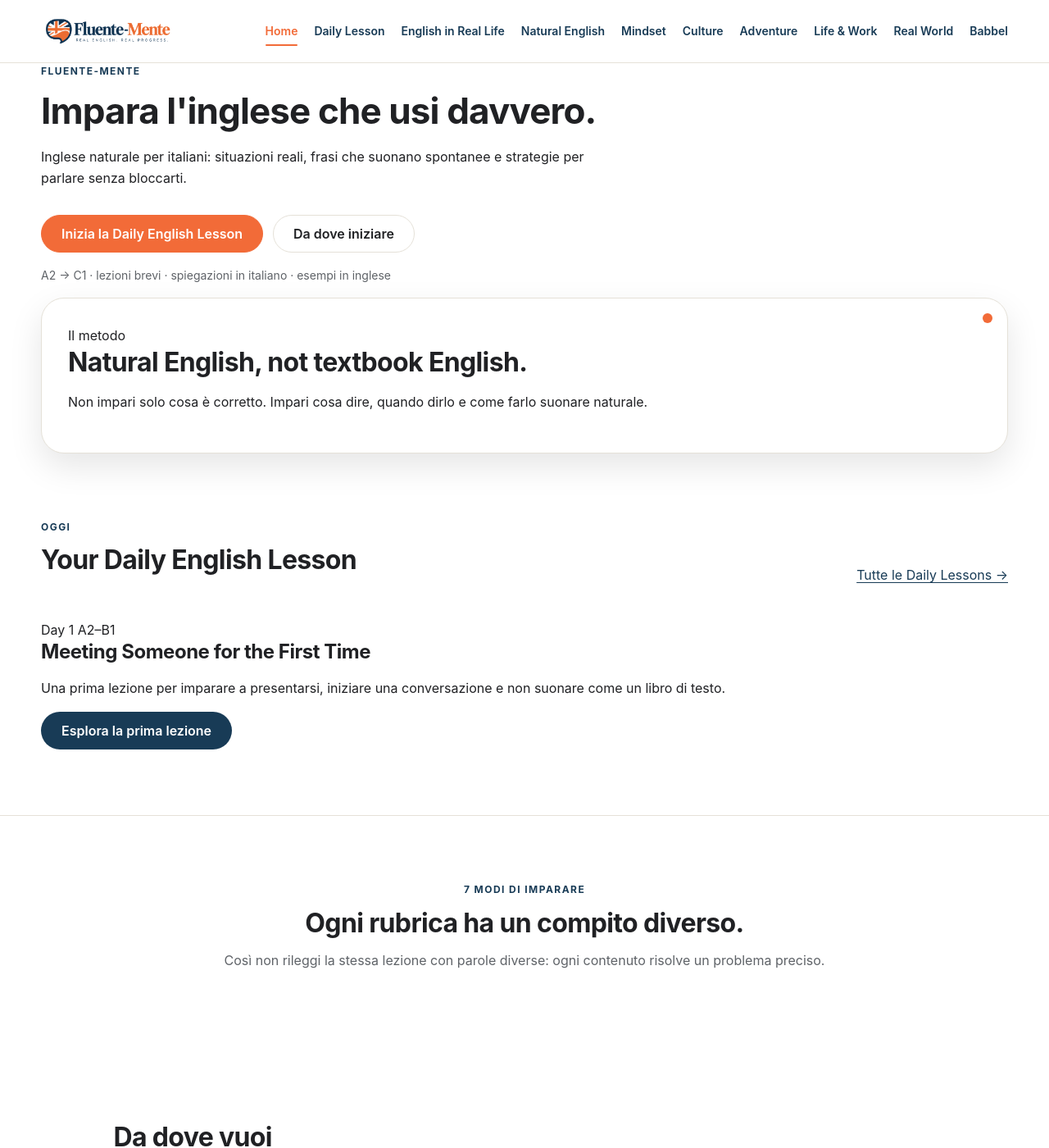
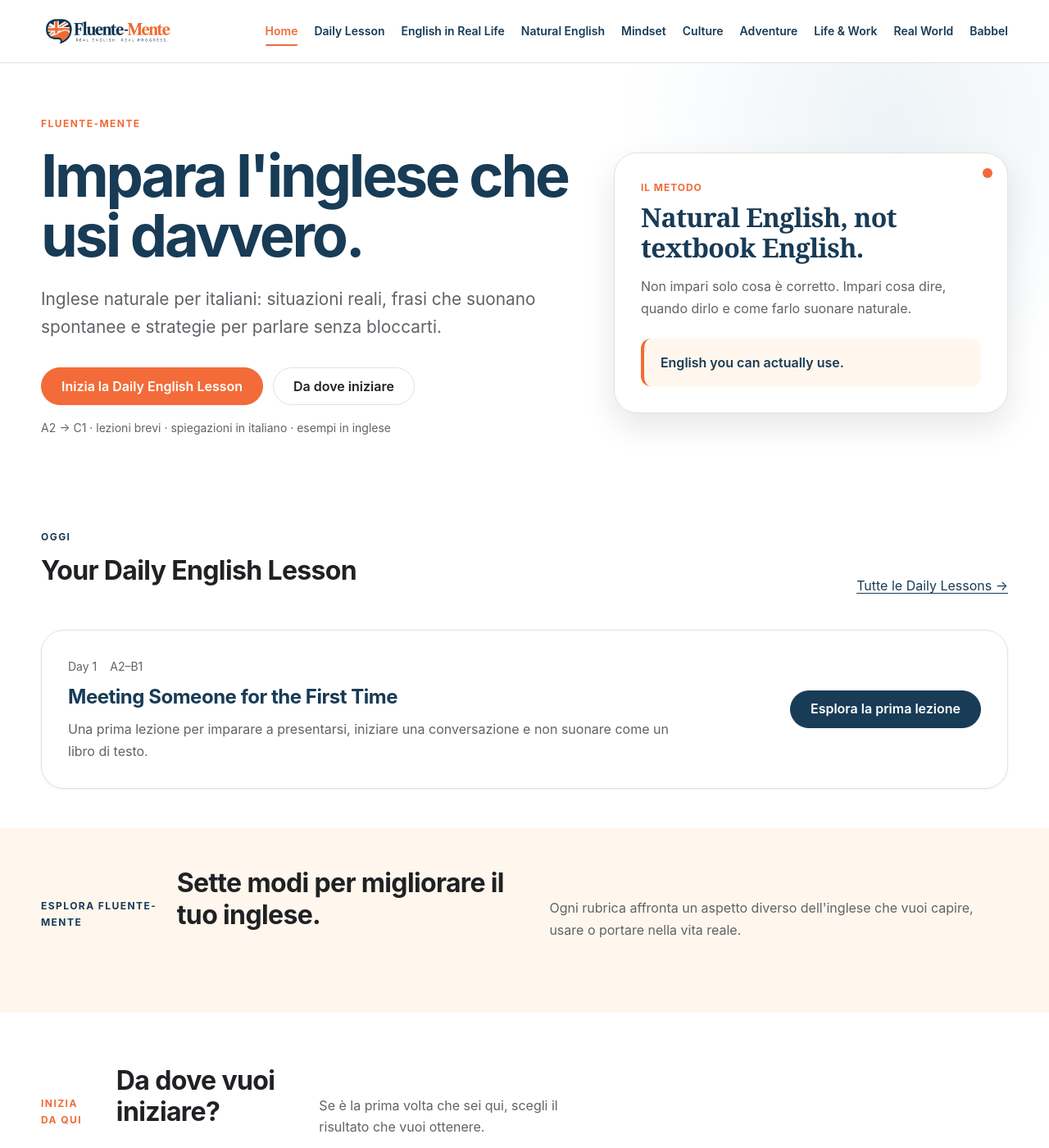
Before and after one commit to Nausica-20/Fluente-Mente, a Jekyll site: the page built from index.md, in a window 1280 px wide and 1400 px high. Shown: the whole window at 82% size. Built offline with Jekyll 4.4.1, drawn with Linux system fonts in a browser that asks for light colours; some of the changed text lies outside the part shown.

Commit message:
Update home.html

```diff
--- a/_layouts/home.html
+++ b/_layouts/home.html
@@ -1,49 +1,90 @@
 <!doctype html>
 <html lang="{{ page.lang | default: site.lang | default: 'it' }}">
+
 <head>
+
   <meta charset="utf-8">
-  <meta name="viewport" content="width=device-width, initial-scale=1">
-  <meta name="description" content="{{ page.description | default: site.description | escape }}">
 
-  <title>{{ page.title | default: site.title | escape }}</title>
+  <meta
+    name="viewport"
+    content="width=device-width, initial-scale=1"
+  >
+
+  <meta
+    name="description"
+    content="{{ page.description | default: site.description | escape }}"
+  >
+
+  <title>
+    {{ page.title | default: site.title | escape }}
+  </title>
 
   <link
     rel="canonical"
     href="{{ site.url }}{{ site.baseurl }}{{ page.url | replace:'index.html','' }}"
   >
 
-  <link rel="stylesheet" href="{{ '/assets/css/main.css' | relative_url }}">
+  <link
+    rel="stylesheet"
+    href="{{ '/assets/css/main.css' | relative_url }}"
+  >
 
   {% if site.plugins contains 'jekyll-seo-tag' %}
     {% seo %}
   {% endif %}
+
 </head>
+
 
 <body class="page page-home">
 
-  <a class="skip-link" href="#main-content">Vai al contenuto</a>
+  <!-- Skip link -->
+
+  <a
+    class="skip-link"
+    href="#main-content"
+  >
+    Vai al contenuto
+  </a>
+
+
+  <!-- =====================================================
+       HEADER
+       ===================================================== -->
 
   {% include header.html %}
 
+
   <main id="main-content">
+
 
     <!-- =====================================================
          HERO
          ===================================================== -->
-    <section class="hero hero-home">
-      <div class="container hero-inner">
+
+    <section class="home-hero">
+
+      <div class="container hero-grid">
 
         <div class="hero-copy">
-          <p class="eyebrow">FLUENTE-MENTE</p>
 
-          <h1>Impara l'inglese che usi davvero.</h1>
-
-          <p class="hero-lead">
-            Inglese naturale per italiani: situazioni reali, frasi che suonano spontanee
-            e strategie per parlare senza bloccarti.
+          <p class="eyebrow hero-eyebrow">
+            FLUENTE-MENTE
           </p>
 
+          <h1 class="hero-title">
+            Impara l'inglese che usi davvero.
+          </h1>
+
+          <p class="hero-subtitle">
+            Inglese naturale per italiani: situazioni reali,
+            frasi che suonano spontanee e strategie per parlare
+            senza bloccarti.
+          </p>
+
+
           <div class="hero-actions">
+
             <a
               class="button button-primary"
               href="{{ '/daily/' | relative_url }}"
@@ -57,42 +98,78 @@
             >
               Da dove iniziare
             </a>
+
           </div>
 
+
           <p class="hero-note">
-            A2 → C1 · lezioni brevi · spiegazioni in italiano · esempi in inglese
+            A2 → C1 · lezioni brevi · spiegazioni in italiano ·
+            esempi in inglese
           </p>
+
         </div>
+
+
+        <!-- Hero visual -->
+
+        <div class="hero-visual">
 
           <div
             class="hero-card"
             aria-label="Il metodo Fluente-Mente"
           >
-          <span class="hero-card-label">Il metodo</span>
 
-          <h2>Natural English, not textbook English.</h2>
+            <p class="hero-card-kicker">
+              IL METODO
+            </p>
 
-          <p>
+            <h2 class="hero-card-title">
+              Natural English,
+              not textbook English.
+            </h2>
+
+            <p class="hero-card-copy">
               Non impari solo cosa è corretto.
-            Impari cosa dire, quando dirlo e come farlo suonare naturale.
+              Impari cosa dire, quando dirlo e come farlo
+              suonare naturale.
             </p>
+
+            <div class="hero-card-phrase">
+              English you can actually use.
             </div>
 
           </div>
+
+        </div>
+
+      </div>
+
     </section>
+
 
 
     <!-- =====================================================
          TODAY'S LESSON
          ===================================================== -->
-    <section class="section section-featured">
+
+    <section class="home-daily">
+
       <div class="container">
 
         <div class="section-heading">
+
           <div>
-            <p class="eyebrow">OGGI</p>
-            <h2>Your Daily English Lesson</h2>
+
+            <p class="eyebrow">
+              OGGI
+            </p>
+
+            <h2>
+              Your Daily English Lesson
+            </h2>
+
           </div>
+
 
           <a
             class="text-link"
@@ -100,33 +177,52 @@
           >
             Tutte le Daily Lessons →
           </a>
+
         </div>
+
 
         {% assign latest_article = site.articles | sort: 'day' | last %}
 
+
         {% if latest_article %}
 
-          <article class="featured-lesson-card">
+          <article class="daily-card">
 
-            <div class="featured-lesson-meta">
+            <div class="daily-card-content">
+
+              <div class="daily-meta">
+
                 <span>
-                {{ latest_article.rubric | default: 'English in Real Life' }}
+                  {{ latest_article.rubric
+                    | default: 'English in Real Life'
+                  }}
                 </span>
 
                 {% if latest_article.level %}
-                <span>{{ latest_article.level }}</span>
+
+                  <span>
+                    {{ latest_article.level }}
+                  </span>
+
                 {% endif %}
+
               </div>
 
-            <h3>
-              <a href="{{ latest_article.url | relative_url }}">
+
+              <h3 class="daily-title">
+
+                <a
+                  href="{{ latest_article.url | relative_url }}"
+                >
                   {{ latest_article.title }}
                 </a>
+
               </h3>
+
 
               {% if latest_article.excerpt %}
 
-              <p>
+                <p class="daily-description">
                   {{ latest_article.excerpt
                     | strip_html
                     | truncate: 220
@@ -135,12 +231,17 @@
 
               {% else %}
 
-              <p>
+                <p class="daily-description">
                   Una micro-lezione per imparare inglese utile,
                   naturale e immediatamente spendibile.
                 </p>
 
               {% endif %}
+
+            </div>
+
+
+            <div class="daily-card-action">
 
               <a
                 class="button button-primary"
@@ -149,23 +250,45 @@
                 Leggi la lezione
               </a>
 
+            </div>
+
           </article>
+
 
         {% else %}
 
-          <article class="featured-lesson-card featured-lesson-placeholder">
+          <article class="daily-card">
 
-            <div class="featured-lesson-meta">
-              <span>Day 1</span>
-              <span>A2–B1</span>
+            <div class="daily-card-content">
+
+              <div class="daily-meta">
+
+                <span>
+                  Day 1
+                </span>
+
+                <span>
+                  A2–B1
+                </span>
+
               </div>
 
-            <h3>Meeting Someone for the First Time</h3>
 
-            <p>
+              <h3 class="daily-title">
+                Meeting Someone for the First Time
+              </h3>
+
+
+              <p class="daily-description">
                 Una prima lezione per imparare a presentarsi,
-              iniziare una conversazione e non suonare come un libro di testo.
+                iniziare una conversazione e non suonare
+                come un libro di testo.
               </p>
+
+            </div>
+
+
+            <div class="daily-card-action">
 
               <a
                 class="button button-primary"
@@ -174,66 +297,104 @@
                 Esplora la prima lezione
               </a>
 
+            </div>
+
           </article>
 
         {% endif %}
 
       </div>
+
     </section>
+
 
 
     <!-- =====================================================
          SEVEN RUBRICS
          ===================================================== -->
-    <section class="section section-rubrics">
+
+    <section class="home-rubrics">
+
       <div class="container">
 
-        <div class="section-heading section-heading-centered">
-          <p class="eyebrow">7 MODI DI IMPARARE</p>
 
-          <h2>Ogni rubrica ha un compito diverso.</h2>
+        <header class="section-heading rubrics-heading">
+
+          <p class="eyebrow">
+            ESPLORA FLUENTE-MENTE
+          </p>
+
+          <h2>
+            Sette modi per migliorare il tuo inglese.
+          </h2>
 
           <p>
-            Così non rileggi la stessa lezione con parole diverse:
-            ogni contenuto risolve un problema preciso.
+            Ogni rubrica affronta un aspetto diverso
+            dell'inglese che vuoi capire, usare
+            o portare nella vita reale.
           </p>
-        </div>
+
+        </header>
+
 
         <div class="rubrics-grid">
 
           {% assign rubric_list = site.data.rubrics.rubrics %}
 
+
           {% for rubric in rubric_list %}
 
-            <article class="rubric-card rubric-{{ rubric.slug }}">
+            <article
+              class="rubric-card rubric-{{ rubric.slug }}"
+            >
 
-              <div class="rubric-card-number">
+
+              <div class="rubric-card-top">
+
+                <span class="rubric-number">
+
                   {{ rubric.number
                     | prepend: '0'
                     | slice: -2, 2
                   }}
+
+                </span>
+
+
+                <span class="rubric-label">
+                  RUBRICA {{ rubric.number }}
+                </span>
+
               </div>
+
 
               <div class="rubric-card-content">
 
-                <h3>
-                  <a href="{{ rubric.default_pillar | relative_url }}">
+                <h3 class="rubric-title">
+
+                  <a
+                    href="{{ rubric.default_pillar | relative_url }}"
+                  >
                     {{ rubric.name }}
                   </a>
+
                 </h3>
 
-                <p>
+
+                <p class="rubric-description">
                   {{ rubric.description_it }}
                 </p>
 
+              </div>
+
+
               <a
-                  class="text-link rubric-link"
+                class="rubric-link"
                 href="{{ rubric.default_pillar | relative_url }}"
               >
                 Esplora la rubrica →
               </a>
 
-              </div>
 
             </article>
 
@@ -242,30 +403,43 @@
         </div>
 
       </div>
+
     </section>
+
 
 
     <!-- =====================================================
          START HERE
          ===================================================== -->
+
     <section class="section-start">
 
       <div class="container">
 
+
         <header class="section-heading section-heading-start">
-      <p class="eyebrow">INIZIA DA QUI</p>
 
-      <h2>Da dove vuoi iniziare?</h2>
+          <p class="eyebrow">
+            INIZIA DA QUI
+          </p>
+
+          <h2>
+            Da dove vuoi iniziare?
+          </h2>
 
           <p>
-        Scegli ciò che vuoi migliorare e trova il percorso giusto
-        per il tuo inglese.
+            Se è la prima volta che sei qui,
+            scegli il risultato che vuoi ottenere.
           </p>
+
         </header>
+
 
         <div class="start-grid">
 
-      <!-- Card 01 -->
+
+          <!-- 01 -->
+
           <article class="start-card start-card-primary">
 
             <div class="start-card-number">
@@ -361,66 +556,107 @@
     </section>
 
 
+
     <!-- =====================================================
          WHY FLUENTE-MENTE
          ===================================================== -->
-    <section class="section section-method">
-      <div class="container method-grid">
 
-        <div>
-          <p class="eyebrow">PERCHÉ FLUENTE-MENTE</p>
+    <section class="home-method">
+
+      <div class="container">
+
+
+        <div class="section-heading">
+
+          <p class="eyebrow">
+            PERCHÉ FLUENTE-MENTE
+          </p>
 
           <h2>
-            Non devi conoscere tutto per riuscire a comunicare.
+            Non devi conoscere tutto
+            per riuscire a comunicare.
           </h2>
+
         </div>
 
-        <div class="method-points">
 
-          <div class="method-point">
-            <strong>Situazioni reali</strong>
+        <div class="method-grid">
 
-            <p>
+
+          <article class="method-card">
+
+            <p class="method-card-number">
+              01
+            </p>
+
+            <h3 class="method-card-title">
+              Situazioni reali
+            </h3>
+
+            <p class="method-card-copy">
               Impari partendo da quello che succede,
               non da una lista astratta di regole.
             </p>
-          </div>
+
+          </article>
 
 
-          <div class="method-point">
-            <strong>English naturale</strong>
+          <article class="method-card">
 
-            <p>
-              Scopri alternative più spontanee a tante frasi
-              corrette ma poco usate.
+            <p class="method-card-number">
+              02
             </p>
-          </div>
+
+            <h3 class="method-card-title">
+              English naturale
+            </h3>
+
+            <p class="method-card-copy">
+              Scopri alternative più spontanee
+              a tante frasi corrette ma poco usate.
+            </p>
+
+          </article>
 
 
-          <div class="method-point">
-            <strong>Spiegazioni in italiano</strong>
+          <article class="method-card">
 
-            <p>
+            <p class="method-card-number">
+              03
+            </p>
+
+            <h3 class="method-card-title">
+              Spiegazioni in italiano
+            </h3>
+
+            <p class="method-card-copy">
               Capisci il perché in italiano,
               poi vedi e usi l'inglese nel suo contesto.
             </p>
+
+          </article>
+
+
         </div>
 
       </div>
 
-      </div>
     </section>
+
 
 
     <!-- =====================================================
          BABBEL
          ===================================================== -->
+
     {% if site.babbel.enabled %}
 
-    <section class="section section-babbel">
+      <section class="home-babbel">
+
         <div class="container">
 
           <div class="babbel-home-card">
+
 
             <div class="babbel-home-copy">
 
@@ -428,14 +664,18 @@
                 PER CONTINUARE A ESERCITARTI
               </p>
 
-            <h2>
+              <h2 class="babbel-home-title">
                 Hai bisogno di una pratica più strutturata?
               </h2>
 
               <p>
                 Fluente-Mente ti aiuta a capire l'inglese reale.
-              Babbel può affiancarti con un percorso più strutturato e progressivo.
+                Babbel può affiancarti con un percorso più
+                strutturato e progressivo.
               </p>
+
+
+              <div class="home-cta-row">
 
                 <a
                   class="button button-primary"
```
Also changed, not shown: other parts of _layouts/home.html (+58 -14 lines). Lines whose indentation alone changed are shown as unchanged.
